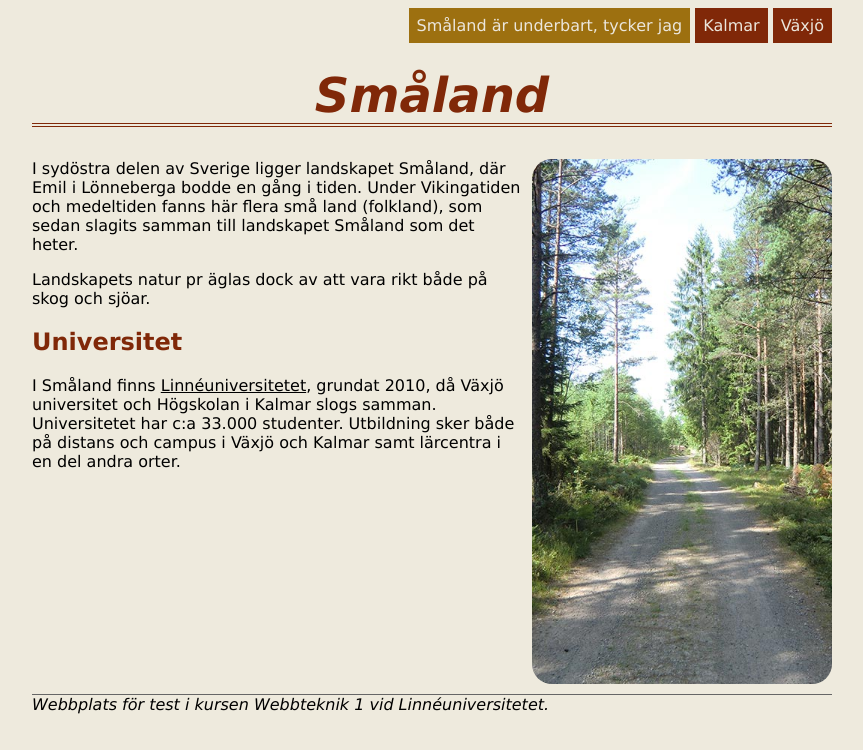
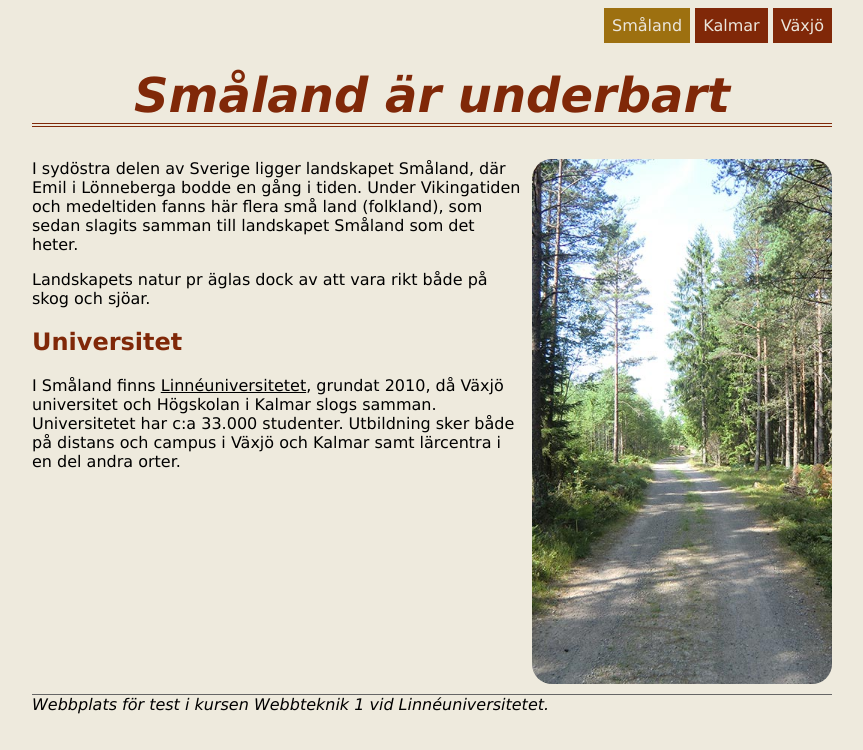
Before and after one commit to mk224rt/MyFirstWebSite, a plain HTML site: page index.html in a window 1280 px wide. Shown: the whole page, without its empty margins (208-1071 px from the left). Drawn offline with Linux system fonts and the light colour scheme.

Commit message:
Add files via upload

```diff
--- a/index.html
+++ b/index.html
@@ -9,13 +9,13 @@
 <body>
     <nav>
         <ul>
-            <li><a href="index.html" id="thisPage">Småland är underbart, tycker jag</a></li>
+            <li><a href="index.html" id="thisPage">Småland</a></li>
             <li><a href="kalmar.html">Kalmar</a></li>
             <li><a href="vaxjo.html">Växjö</a></li>
         </ul>
     </nav>
     <header>
-        <h1>Småland</h1>
+        <h1>Småland är underbart</h1>
     </header>
     <main>
         <img src="img/forestroad.jpg" alt="Skogsväg" class="floatRight">
```
